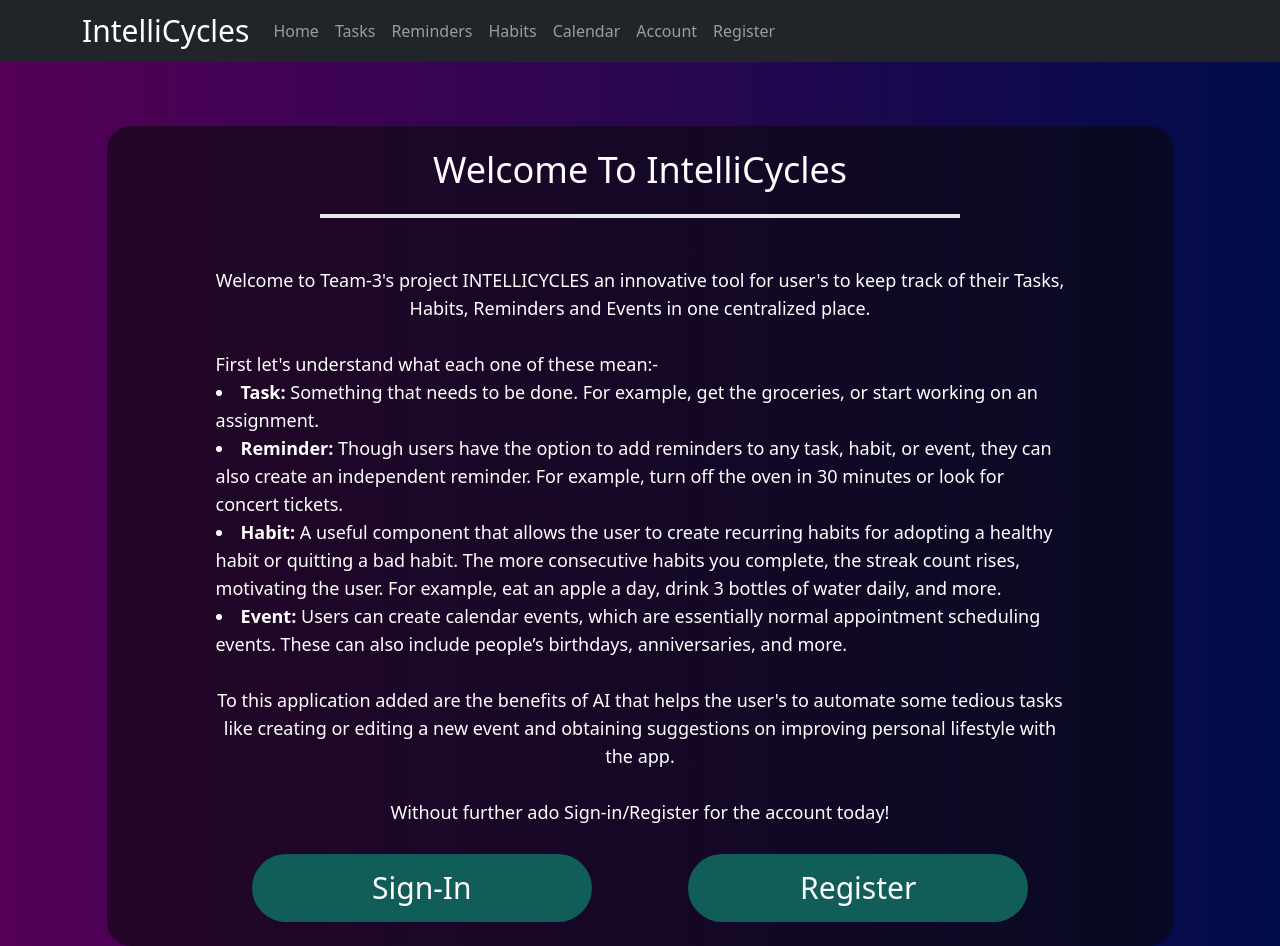
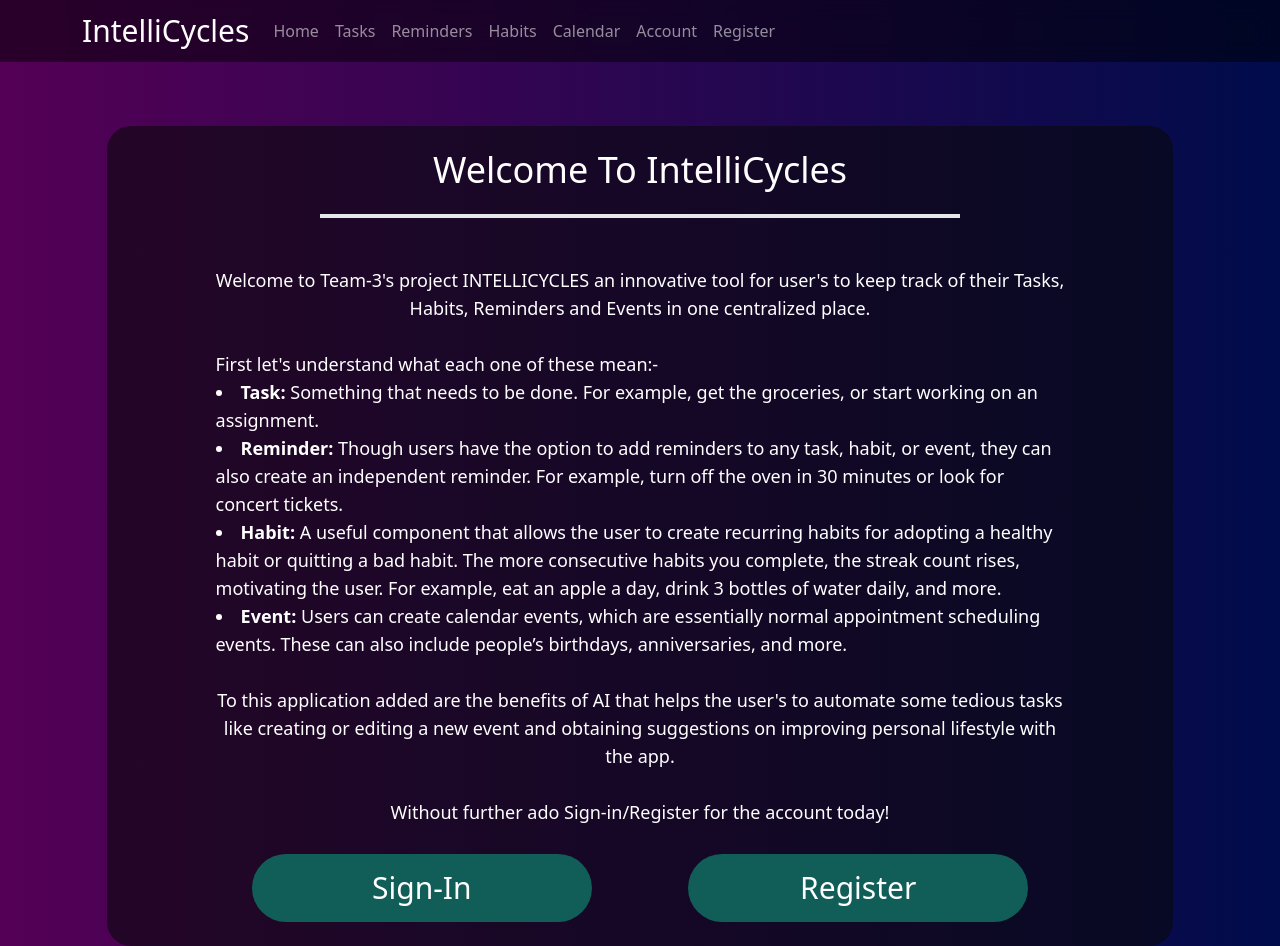
Before and after one commit to yemregumus/IntelliCycles, a React (Vite) app in the folder Frontend/: page / in a window 1280 px wide. Built offline with nearby package versions, Linux system fonts and the light colour scheme; no server answers.

Commit message:
NavBar color changed.

```diff
--- a/Frontend/src/components/NavBar.jsx
+++ b/Frontend/src/components/NavBar.jsx
@@ -6,7 +6,7 @@ import Navbar from 'react-bootstrap/Navbar';
 
 const NavBar = () => {
     return (
-        <Navbar expand="lg" bg="dark" variant="dark">
+        <Navbar expand="lg" variant="dark" className="bg-black bg-opacity-50 backdrop-blur-md">
             <Container>
                 <Navbar.Brand as={Link} to="/" className="text-3xl">IntelliCycles</Navbar.Brand>
                 <Navbar.Toggle aria-controls="basic-navbar-nav" />
```
